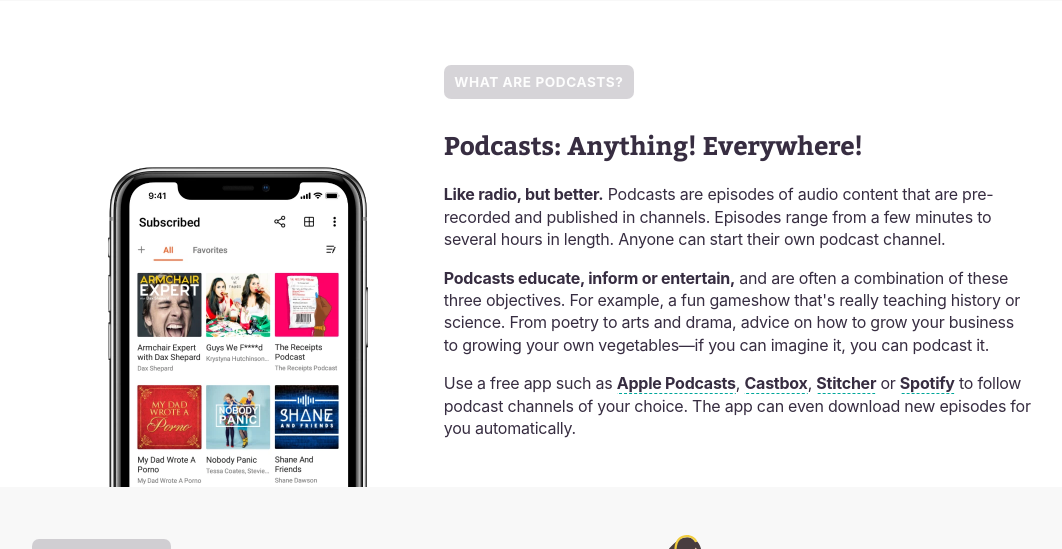
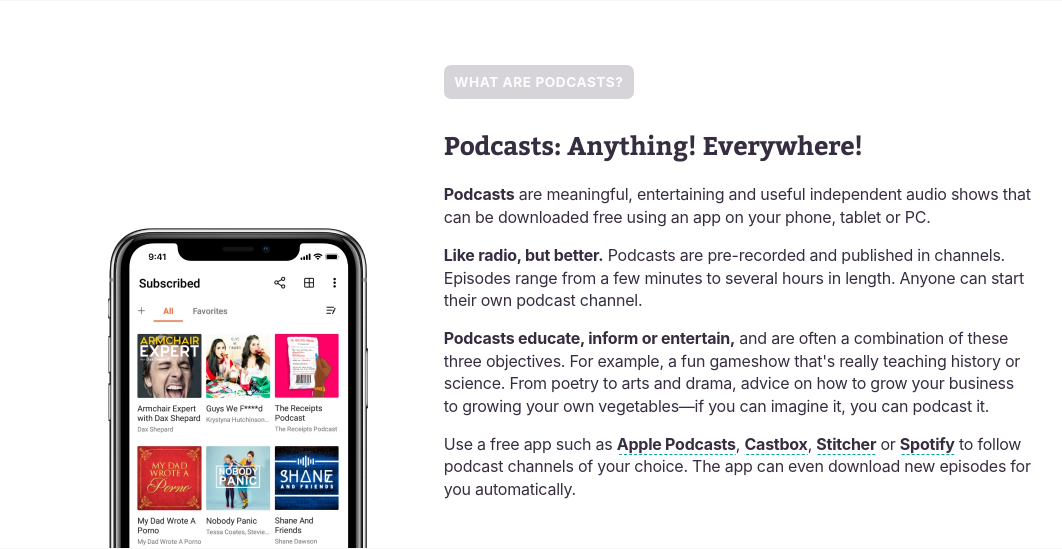
Before and after one commit to luniawebsites/solidgold, a PHP site: page / in a window 1280 px wide. Shown: the part 1369-1918 px from the top of the page, without its empty margins (108-1170 px from the left). Run offline with PHP 8.4, Linux system fonts and the light colour scheme.

Commit message:
add podcast definition

```diff
--- a/index.php
+++ b/index.php
@@ -412,7 +412,9 @@
 
 				<h2 id="section_whatarepodcasts_h2_podcastsanythingeverywhere">Podcasts: <span class="no-break">Anything! Everywhere!</span></h2>
 
-				<p><strong>Like radio, but better.</strong> Podcasts are episodes of audio content that are pre-recorded and published in channels. Episodes range from a few minutes to several hours in length. Anyone can start their own podcast channel.</p>
+				<p><strong>Podcasts</strong> are meaningful, entertaining and useful independent audio shows that can be downloaded free using an app on your phone, tablet or PC.</p>
+
+				<p><strong>Like radio, but better.</strong> Podcasts are pre-recorded and published in channels. Episodes range from a few minutes to several hours in length. Anyone can start their own podcast channel.</p>
 
 				<p><strong>Podcasts educate, inform or entertain,</strong> and are often a combination of these three objectives. For example, a fun gameshow that's really teaching history or science. From poetry to arts and drama, advice on how to grow your business to growing your own vegetables—if you can imagine it, you can podcast it.</p>
 
```
